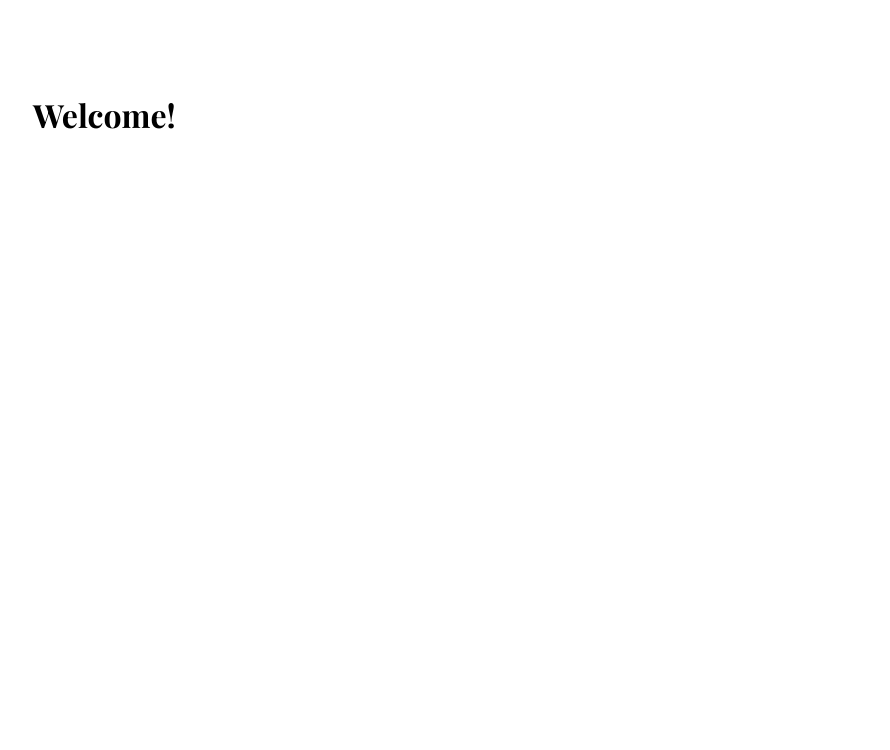
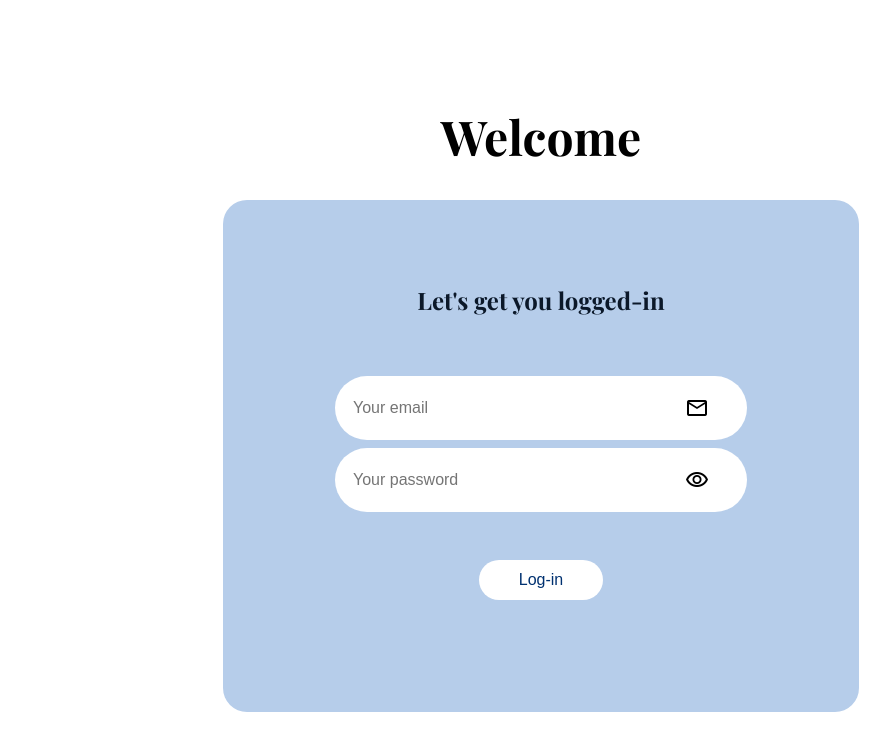
Before and after one commit to markov98/course-manager, an Angular app in the folder frontend/: page /login in a window 1280 px wide. Shown: the top 750 px of the page, without its empty margins (99-989 px from the left). Built offline with nearby package versions, Linux system fonts and the light colour scheme.

Commit message:
finished styling login page

```diff
--- a/frontend/src/app/login/login.component.css
+++ b/frontend/src/app/login/login.component.css
@@ -0,0 +1,66 @@
+.login-heading {
+    font-size: 48px;
+    text-align: center;
+    vertical-align: middle;
+}
+
+.login-container {
+    width: 508px;
+    height: 384px;
+    gap: 40px;
+    border-radius: 24px;
+    padding: 64px;
+    margin: auto;
+    background-color: #B6CDEA;
+    display: flex;
+    flex-direction: column;
+    align-items: center;
+}
+
+.login-subheading {
+    height: 24px;
+    font-size: 24px;
+    text-align: center;
+    vertical-align: middle;
+    color: #0B1829;
+}
+
+.login-inputs-container div {
+    width: 380px;
+    height: 48px;
+    border-radius: 32px;
+    padding-top: 8px;
+    padding-right: 16px;
+    padding-bottom: 8px;
+    padding-left: 16px;
+    background: #FFFFFF;
+    margin-block: 8px;
+    display: flex;
+    align-items: center;
+}
+
+.login-inputs-container div input {
+    width: 314px;
+    height: 16px;
+    border: none;
+    background: none;
+    font-size: 16px;
+    outline: none;
+    color: #003170;
+}
+
+.login-inputs-container div div {
+    width: 24px;
+    height: 24px;
+}
+
+.login-container button {
+    width: 124px;
+    height: 40px;
+    border-radius: 32px;
+    gap: 40px;
+    background: #FFFFFF;
+    border: none;
+    font-size: 16px;
+    color: #003170;
+}
--- a/frontend/src/app/login/login.component.html
+++ b/frontend/src/app/login/login.component.html
@@ -1,5 +1,17 @@
-<h1 class="login-heading">Welcome!</h1>
-<section class="login-container">
-    <h2></h2>
-    <form></form>
-</section>
+<h1 class="login-heading">Welcome</h1>
+<form class="login-container">
+    <h2 class="login-subheading">Let's get you logged-in</h2>
+    <div class="login-inputs-container">
+        <div>
+            <input type="email" placeholder="Your email">
+            <div class="material-symbols-outlined">email</div>
+        </div>
+        <div>
+            <input [type]="showPassword ? 'text' : 'password'" placeholder="Your password">
+            <div class="material-symbols-outlined" (click)="togglePassword()" style="cursor: pointer;">
+                {{ showPassword ? 'visibility_off' : 'visibility' }}
+            </div>
+        </div>
+    </div>
+    <button type="submit">Log-in</button>
+</form>
--- a/frontend/src/app/login/login.component.ts
+++ b/frontend/src/app/login/login.component.ts
@@ -7,5 +7,9 @@ import { Component } from '@angular/core';
   styleUrl: './login.component.css'
 })
 export class LoginComponent {
+  showPassword: boolean = false;
 
+  togglePassword(): void {
+    this.showPassword = !this.showPassword;
+  }
 }
```
